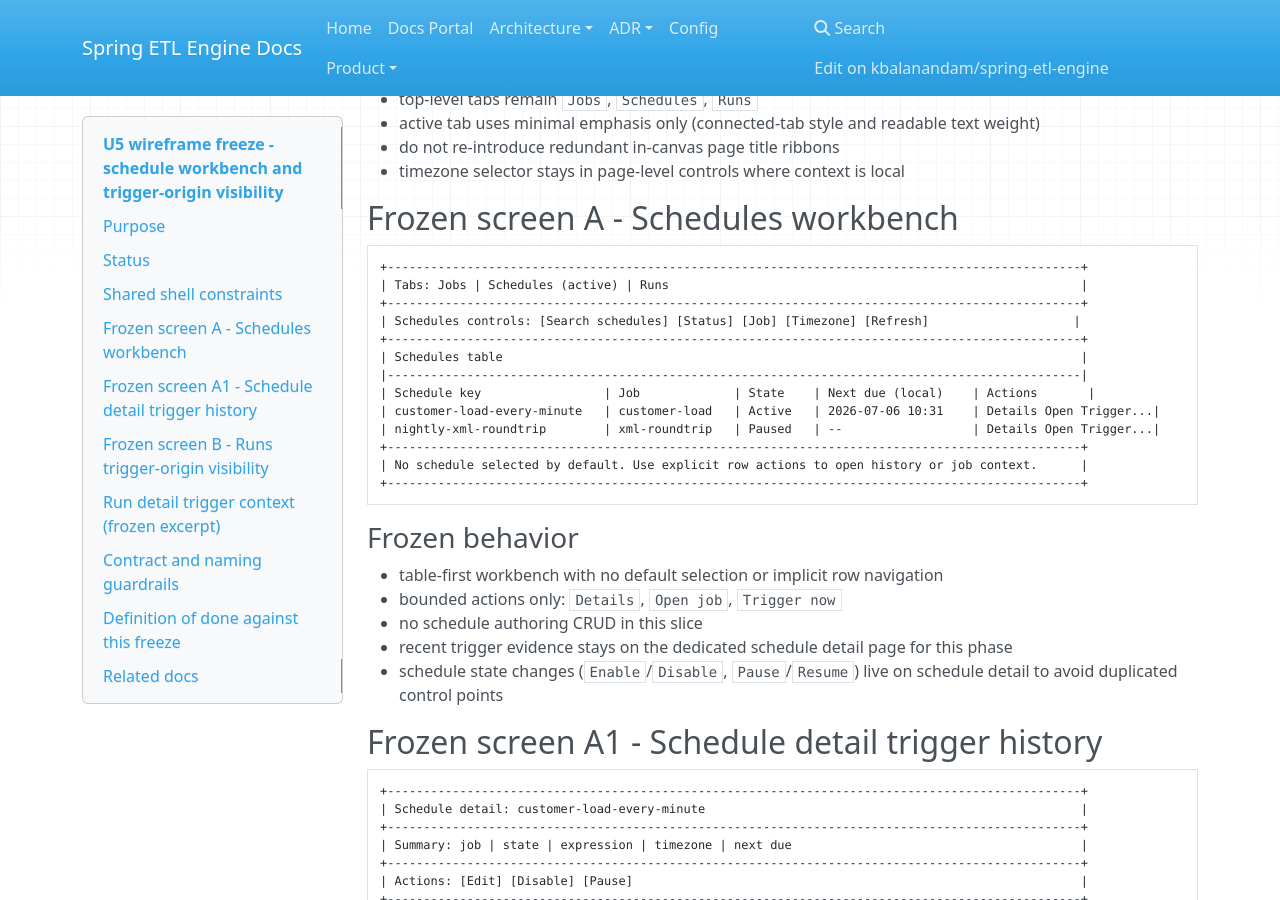
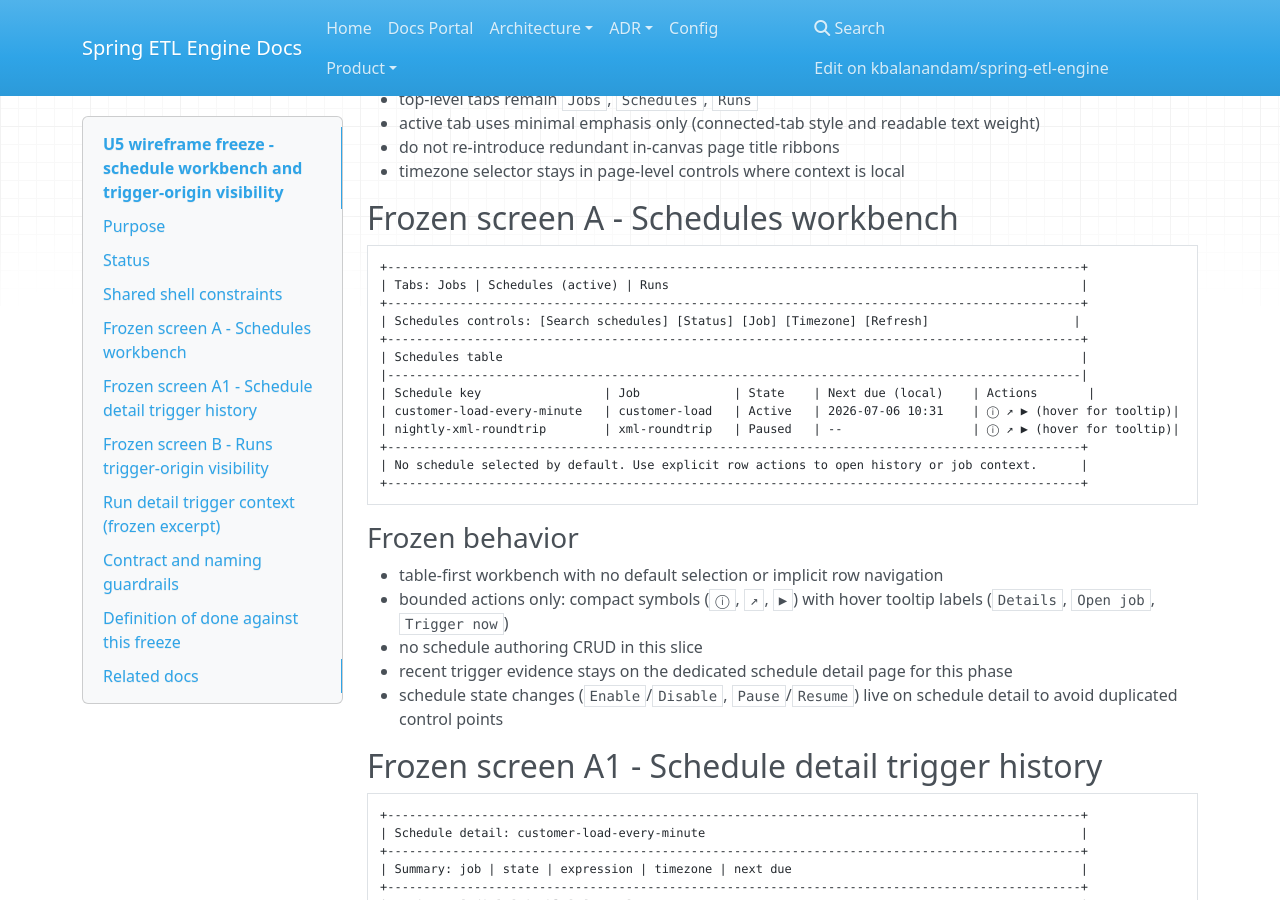
Before and after one commit to kbalanandam/spring-etl-engine, an MkDocs documentation site: the page built from docs/product/backlog-items/operator-ui/U5-wireframe-freeze.md, in a window 1280 px wide and 900 px high, scrolled down 509 px. Built offline with MkDocs 1.6.1, drawn with Linux system fonts in a browser that asks for light colours; nearby versions of some CDN libraries.

Commit message:
Use compact icon actions for schedules workbench

```diff
--- a/docs/product/backlog-items/operator-ui/U5-wireframe-freeze.md
+++ b/docs/product/backlog-items/operator-ui/U5-wireframe-freeze.md
@@ -32,8 +32,8 @@ Keep these shell rules stable during `U5`:
 | Schedules table                                                                                |
 |------------------------------------------------------------------------------------------------|
 | Schedule key                 | Job             | State    | Next due (local)    | Actions       |
-| customer-load-every-minute   | customer-load   | Active   | 2026-07-06 10:31    | Details Open Trigger...|
-| nightly-xml-roundtrip        | xml-roundtrip   | Paused   | --                  | Details Open Trigger...|
+| customer-load-every-minute   | customer-load   | Active   | 2026-07-06 10:31    | ⓘ ↗ ▶ (hover for tooltip)|
+| nightly-xml-roundtrip        | xml-roundtrip   | Paused   | --                  | ⓘ ↗ ▶ (hover for tooltip)|
 +------------------------------------------------------------------------------------------------+
 | No schedule selected by default. Use explicit row actions to open history or job context.      |
 +------------------------------------------------------------------------------------------------+
@@ -42,7 +42,7 @@ Keep these shell rules stable during `U5`:
 ### Frozen behavior
 
 - table-first workbench with no default selection or implicit row navigation
-- bounded actions only: `Details`, `Open job`, `Trigger now`
+- bounded actions only: compact symbols (`ⓘ`, `↗`, `▶`) with hover tooltip labels (`Details`, `Open job`, `Trigger now`)
 - no schedule authoring CRUD in this slice
 - recent trigger evidence stays on the dedicated schedule detail page for this phase
 - schedule state changes (`Enable`/`Disable`, `Pause`/`Resume`) live on schedule detail to avoid duplicated control points
```
Also changed, not shown: docs/product/backlog-items/operator-ui/U5-schedule-workbench-and-trigger-origin-visibility.md (+2 -2 lines), src/main/resources/static/operator/app.js (+12 -3 lines), src/main/resources/static/operator/styles.css (+20 -0 lines), 1 other file.
